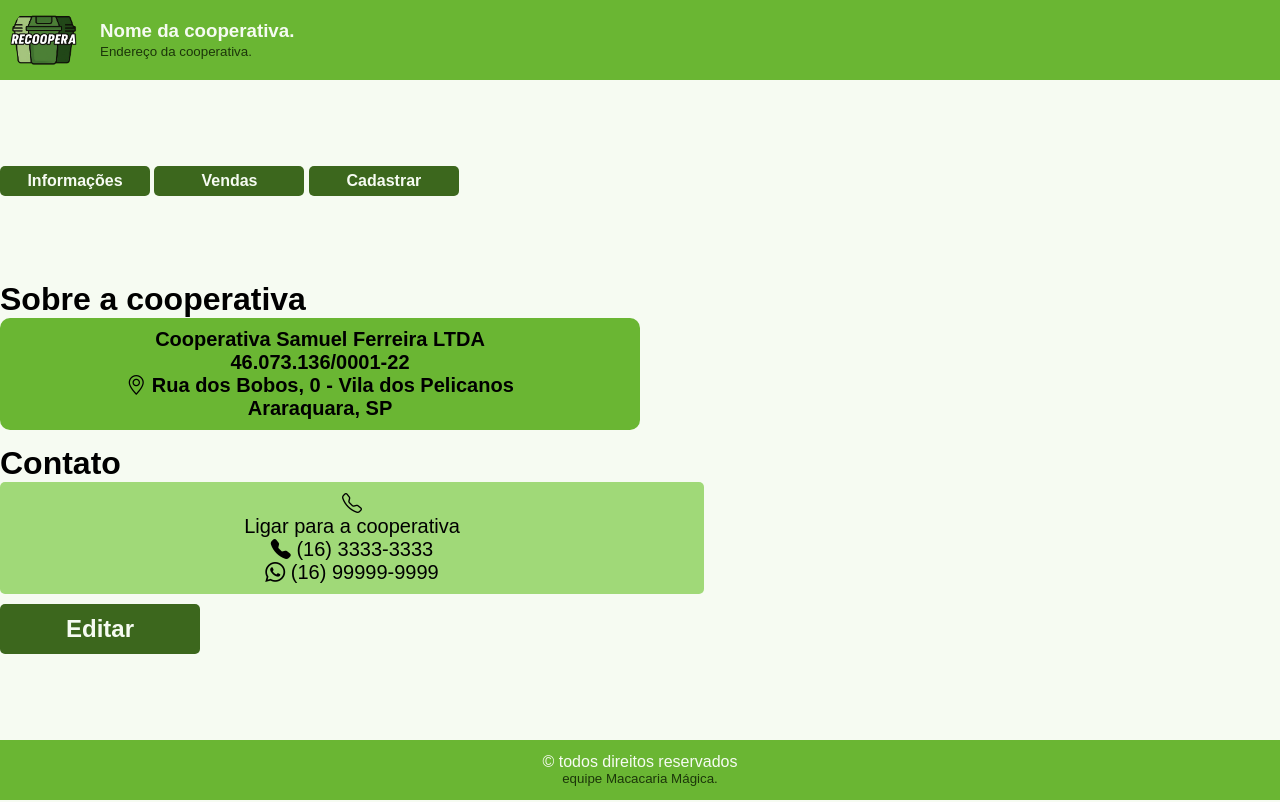
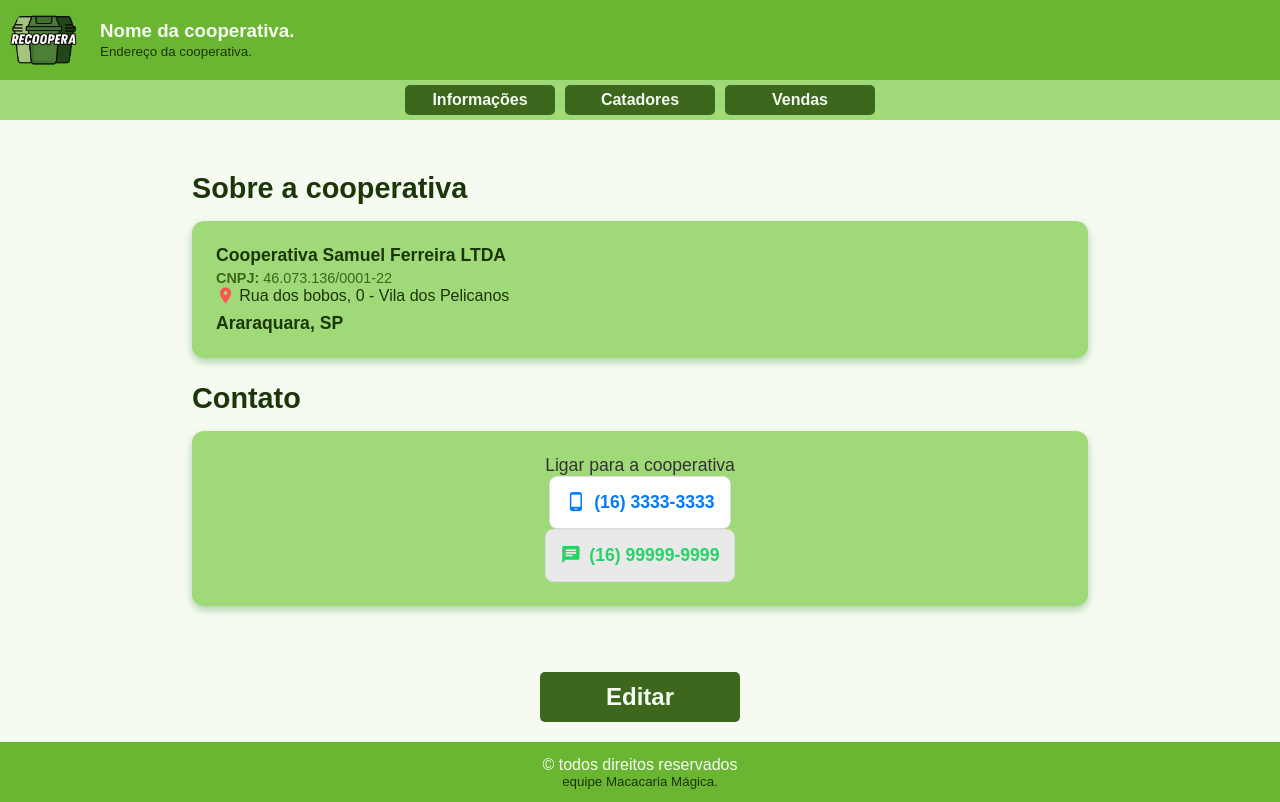
Before and after one commit to gustav0-rdg/tcc_cooperativas, a Flask app: page /pagina-informacoes in a window 1280 px wide. Run offline with Flask 3, Linux system fonts and the light colour scheme.

Commit message:
FIX: Correçãode html e css da página de informações

```diff
--- a/app.py
+++ b/app.py
@@ -12,4 +12,4 @@ app.register_blueprint(api_get)
 app.register_blueprint(api_usuarios)
 
 if __name__ == "__main__":
-    app.run()
+    app.run(debug=True)
--- a/static/css/Informações_cooperativa/Pagina_Informações.css
+++ b/static/css/Informações_cooperativa/Pagina_Informações.css
@@ -12,6 +12,8 @@ body {
   display: flex;
   flex-direction: column;
   justify-content: space-between;
+  overflow-y: auto;
+  overflow-x: hidden;
 }
 
 main.corpo {
@@ -19,22 +21,6 @@ main.corpo {
   display: flex;
   flex-direction: column;
   align-items: center;
-}
-
-.corpo {
-  flex-direction: column;
-  min-height: 100%;
-  width: 100%;
-}
-
-.centralizacao {
-  width: 100%;
-  min-height: 100%;
-  display: flex;
-  align-items: center;
-  justify-content: center;
-  flex-direction: column;
-  margin: auto 0;
 }
 
 .botoes {
@@ -45,20 +31,7 @@ main.corpo {
   align-items: center;
   justify-content: center;
   gap: 10px;
-}
-
-
-.cards-infos {
-  display: flex;
-  justify-content: space-evenly;
-  align-items: center;
-  flex-direction: row;
-  background-color: var(--verde-principal);
-  border-radius: 10px;
-  height: 60%;
-  width: 50%;
-  padding: 50px;
-  font-size: 28px;
+  margin-bottom: 20px;
 }
 
 .btn-funcoes {
@@ -77,66 +50,151 @@ main.corpo {
   background-color: var(--verde-escuro);
 }
 
-.card-sobre {
+.container-fluid {
+  flex-grow: 1;
+  width: 100%;
+  overflow-y: auto;
+  padding: 0;
+  margin: 0;
+}
+
+.main-content {
+  width: 100%;
+  max-width: 600px;
+  padding: 1rem;
+  box-sizing: border-box;
+  margin-left: auto;
+  margin-right: auto;
+}
+
+.card-info {
+  width: 100%;
   background-color: var(--verde-claro-medio);
-  border-radius: 5px;
-  height: 80%;
-  width: 55%;
-  padding: 20px;
+  border-radius: 12px;
+  padding: 1.5rem;
+  box-shadow: 0 4px 8px rgba(0, 109, 5, 0.288);
+  margin-bottom: 1.5rem;
+}
+
+.section-title {
+  font-size: 1.5rem;
+  font-weight: 700;
+  color: var(--verde-escuro);
+  margin-bottom: 1rem;
+  text-align: left;
+}
+
+.cooperativa-nome {
+  font-size: 1.1rem;
+  color: var(--verde-escuro);
+  margin-bottom: 0.25rem;
+}
+
+.cooperativa-cnpj {
+  font-size: 0.9rem;
+  color: var(--verde-escuro-medio);
+}
+
+.cooperativa-cnpj-bold {
+  font-weight: 600;
+}
+
+.localizacao .material-icons {
+  color: var(--vermelho);
+  font-size: 1.2rem;
+  vertical-align: middle;
+  margin-right: 0.25rem;
+}
+
+.endereco {
+  font-size: 1rem;
+  color: var(--verde-escuro);
+  margin-bottom: 0.5rem;
   display: flex;
   align-items: center;
-  flex-direction: column;
-  margin-right: 20px;
-}
-
-h5 {
-  font-weight: 600;
-  font-size: 32px;
-}
-
-.sobre-conteudo {
-  font-size: 20px;
-  padding: 10px;
-  margin-bottom: 10px;
-  display: flex;
-  flex-direction: column;
-  justify-content: center;
-  height: 100%;
-}
-
-.card-contato {
-  background-color: var(--verde-claro-medio);
-  border-radius: 5px;
-  height: 80%;
-  width: 55%;
-  padding: 20px;
-  display: flex;
-  align-items: center;
-  flex-direction: column;
-}
-
-.contato-conteudo {
-  font-size: 20px;
-  padding: 10px;
-  margin-bottom: 10px;
-  display: flex;
-  flex-direction: column;
-  justify-content: center;
-  height: 100%;
-}
-
-.subtitulo-conteudo {
-  margin-bottom: 15px;
 }
 
 .cidade {
-  font-weight: 600;
+  font-size: 1.1rem;
+  color: var(--verde-escuro);
+  font-weight: bold;
+}
+
+.contato-card {
+  display: flex;
+  flex-direction: column;
+  align-items: center;
+}
+
+.phone-icon {
+  font-size: 3rem;
+  color: #007bff;
+  margin-bottom: 0.5rem;
+}
+
+.contato-card p.fw-bold {
+  font-size: 1.1rem;
+  color: #333;
+}
+
+.btn-contato {
+  display: flex;
+  align-items: center;
+  justify-content: center;
+  padding: 15px;
+  border-radius: 8px;
+  text-decoration: none;
+  font-size: 1.1rem;
+  font-weight: bold;
+  transition: background-color 0.2s, box-shadow 0.2s;
+  background-color: #fff;
+  color: #333;
+  border: 1px solid #ddd;
+}
+
+.btn-contato:hover {
+  background-color: #eee;
+  text-decoration: none;
+  color: #333;
+}
+
+.btn-contato .material-icons {
+  font-size: 1.3rem;
+  margin-right: 0.5rem;
+}
+
+.btn-contato:not(.whatsapp-btn) {
+  background-color: #fff;
+  color: #007bff;
+}
+
+.btn-contato:not(.whatsapp-btn) .material-icons {
+  color: #007bff;
+}
+
+.whatsapp-btn {
+  background-color: #e9e9e9;
+  color: #25D366;
+}
+
+.whatsapp-btn .material-icons {
+  color: #25D366;
+}
+
+.whatsapp-btn:hover {
+  background-color: #dcdcdc;
+}
+
+.card-btnEditar {
+  width: 100%;
+  display: flex;
+  justify-content: center;
+  padding-bottom: 20px;
 }
 
 .btn-editar {
   color: var(--verde-claro);
   text-decoration: none;
-
   background-color: var(--verde-escuro-medio);
   border: none;
   height: 50px;
@@ -155,46 +213,25 @@ h5 {
   background-color: var(--verde-escuro);
 }
 
-@media (max-width: 1000px) {
-  .cards-infos {
-    display: flex;
-    justify-content: space-evenly;
-    align-items: center;
-    flex-direction: row;
-    background-color: var(--verde-principal);
-    border-radius: 10px;
-    height: 50%;
-    width: 90%;
-    padding: 30px;
+@media (min-width: 768px) {
+  .main-content {
+      max-width: 720px;
+      padding: 2rem;
   }
 
-  .contato-conteudo {
-    font-size: 18px;
-  }
-
-  .sobre-conteudo {
-    font-size: 18px;
-  }
-
-  h5 {
-    font-size: 24px;
+  .section-title {
+      font-size: 1.8rem;
   }
 }
 
-@media (max-width: 660px) {
-
-  .cards-infos {
-    flex-direction: column;
-    align-items: center;
-  }
-
-  .card-sobre,
-  .card-contato {
-    width: 90%;
-    margin: 10px 0;
-  }
-
-  .botoes {
-    margin-bottom: 20px;
+@media (min-width: 1024px) {
+  .main-content {
+      max-width: 960px;
   }
 }
+
+@media (min-width: 1400px) {
+  .main-content {
+      max-width: 1140px;
+  }
+}
--- a/static/css/pag_inicial_cooperativa/styles.css
+++ b/static/css/pag_inicial_cooperativa/styles.css
@@ -3,9 +3,6 @@
     margin: 0;
     padding: 0;
 }
-
-
-
 
 body {
     min-height: 100vh;
--- a/templates/pagina-informacoes.html
+++ b/templates/pagina-informacoes.html
@@ -1,96 +1,70 @@
 <!DOCTYPE html>
 <html lang="pt-br">
-
 <head>
     <meta charset="UTF-8">
     <meta name="viewport" content="width=device-width, initial-scale=1.0">
-  <title>Recoopera | Informações Cooperativa</title>
+    <title>Recoopera - Informações cooperativa</title>
     <link rel="stylesheet" href="../static/css/Informações_cooperativa/Pagina_Informações.css">
-
     <link rel="stylesheet" href="../static/css/root-de-cores.css">
 
-  <!-- Ícones Bootstrap -->
-  <link href="https://cdn.jsdelivr.net/npm/bootstrap-icons/font/bootstrap-icons.css" rel="stylesheet">
-  <link href="https://cdn.jsdelivr.net/npm/bootstrap-icons/font/bootstrap-icons.css" rel="stylesheet">
-  <!-- Link para o favicon -->
-  <link rel="icon" href="../static/img/favicon.png" type="image/png">
+    <link href="https://fonts.googleapis.com/icon?family=Material+Icons" rel="stylesheet">
+
 </head>
 
 <body>
-
-
-  <!-- Cabeçalho -->
-
   {% include 'includes/header.html' %}
 
-
-  <!-- Abas -->
-  <div class="tabs">
-
-    <button onclick="window.location" class="btn-funcoes">Informações</button>
-    <button onclick="window.location.href='vendas.html'"class="btn-funcoes">Vendas</button>
-    <button onclick="window.location.href=' /cadastro-cooperado'"class="btn-funcoes">Cadastrar</button>
+  <div class="botoes">
+    <button onclick="window.location" class="btn-funcoes btn-info">Informações</button>
+    <button onclick="window.location" class="btn-funcoes btn-catadores">Catadores</button>
+    <button onclick="window.location.href='vendas.html'" class="btn-funcoes btn-vendas">Vendas</button>
   </div>
 
-  <!-- Conteúdo principal -->
+  <div class="container-fluid d-flex flex-column align-items-center p-0">
+    <main class="main-content">
 
-  <div class="container mt-3">
+      <section class="info-section">
 
-
-    <!-- informações cooperativa  -->
-    <h5>Sobre a cooperativa</h5>
-    <div class="cards-infos sobre-conteudo cidade subtitulo-conteudo  ">
-      <p class="mb-1"><strong>Cooperativa Samuel Ferreira LTDA</strong></p>
-      <p class="mb-1">46.073.136/0001-22</p>
-      <p class="mb-1">
-        <i class="bi bi-geo-alt"></i>
-        Rua dos Bobos, 0 - Vila dos Pelicanos
+        <h2 class="section-title">Sobre a cooperativa</h2>
+        <div class="card-info cooperativa-card">
+          <div class="text-center mb-3">
+            <p class="cooperativa-nome"><strong>Cooperativa Samuel Ferreira LTDA</strong></p>
+            <p class="cooperativa-cnpj"><span class="cooperativa-cnpj-bold">CNPJ:</span> 46.073.136/0001-22</p>
+          </div>
+          <div class="text-center localizacao">
+            <p class="endereco">
+              <span class="material-icons">place</span>
+              Rua dos bobos, 0 - Vila dos Pelicanos
             </p>
-      <p class="mb-0">Araraquara, SP</p>
-    </div>
-    <!-- informações contato  -->
-    <h5>Contato</h5>
-    <div class="card-contato contato-conteudo  ">
-      <div class="icone"><i class="bi bi-telephone"></i></div>
-      <p class="fw-bold">Ligar para a cooperativa</p>
-
-      <!-- informações Telefone fixo -->
-      <div class="d-flex align-items-center justify-content-center gap-2 mb-2 bg-light p-2 rounded">
-        <i class="bi bi-telephone-fill"></i>
-        <span>(16) 3333-3333</span>
-      </div>
-      <!-- informações WhatsApp -->
-      <div class="d-flex align-items-center justify-content-center gap-2 bg-light p-2 rounded">
-        <i class="bi bi-whatsapp"></i>
-        <span>(16) 99999-9999</span>
+            <p class="cidade"><strong>Araraquara, SP</strong></p>
           </div>
         </div>
 
-    <!-- Botão editar com link a pagina de editar informações  -->
-    <div>
-      <a href="/editar-informacoes" class="btn-editar ">Editar</a>
+      </section>
+
+      <section class="info-section mt-4">
+        <h2 class="section-title">Contato</h2>
+        <div class="card-info contato-card">
+          <div class="w-100 text-center mb-3">
+            <p class="fw-bold">Ligar para a cooperativa</p>
+          </div>
+          <a href="tel:1633333333" class="btn-contato w-100 mb-3">
+            <span class="material-icons">phone_android</span>
+            <span>(16) 3333-3333</span>
+          </a>
+          <a href="https://wa.me/5516999999999" target="_blank" class="btn-contato w-100 whatsapp-btn">
+            <span class="material-icons">chat</span> <span>(16) 99999-9999</span>
+          </a>
+        </div>
+      </section>
+
+    </main>
   </div>
 
-
-
-
-
-
-
+  <div class="card-btnEditar">
+    <a href="editar_informações.html" class="btn-editar">Editar</a>
   </div>
 
-
-
-  <!-- Rodapé -->
-
   {% include 'includes/footer.html' %}
-
-
-
-
-
-
-
 </body>
-
 </html>
```
Lines whose indentation alone changed are shown as unchanged.
